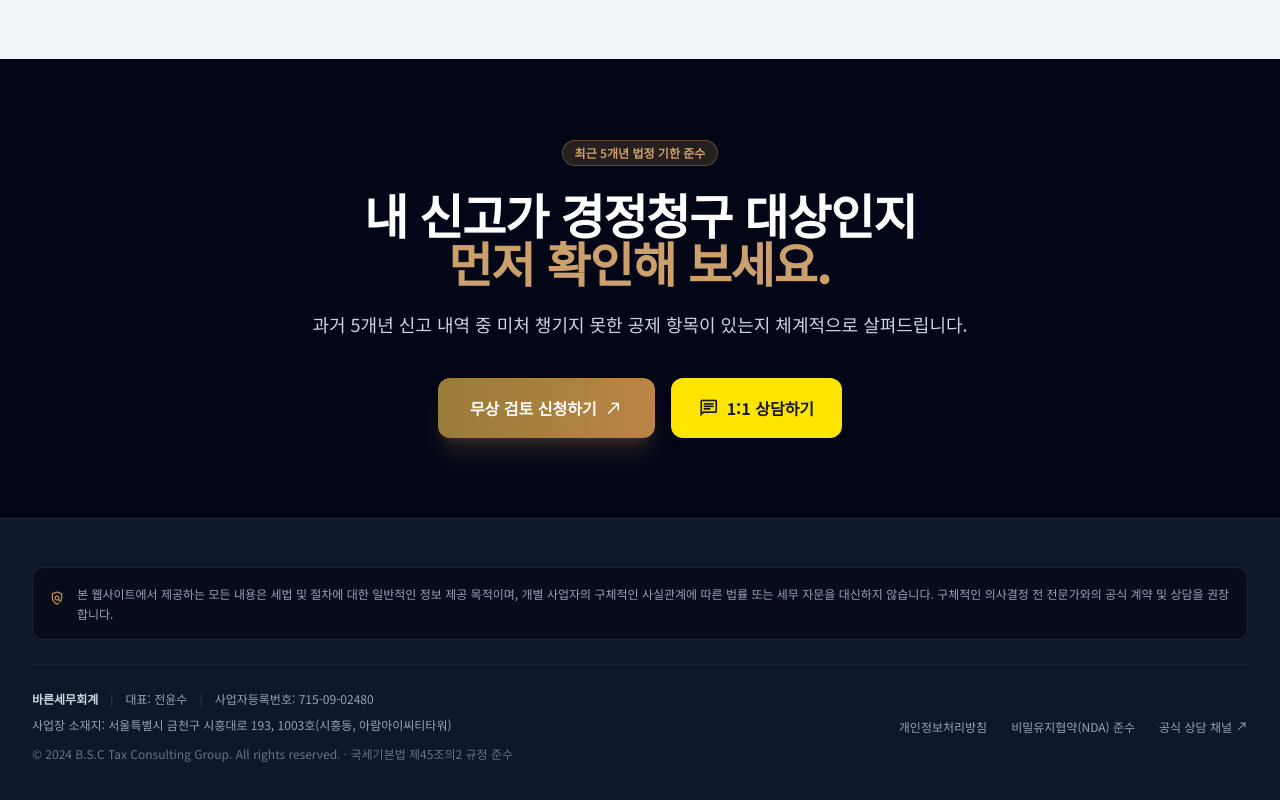
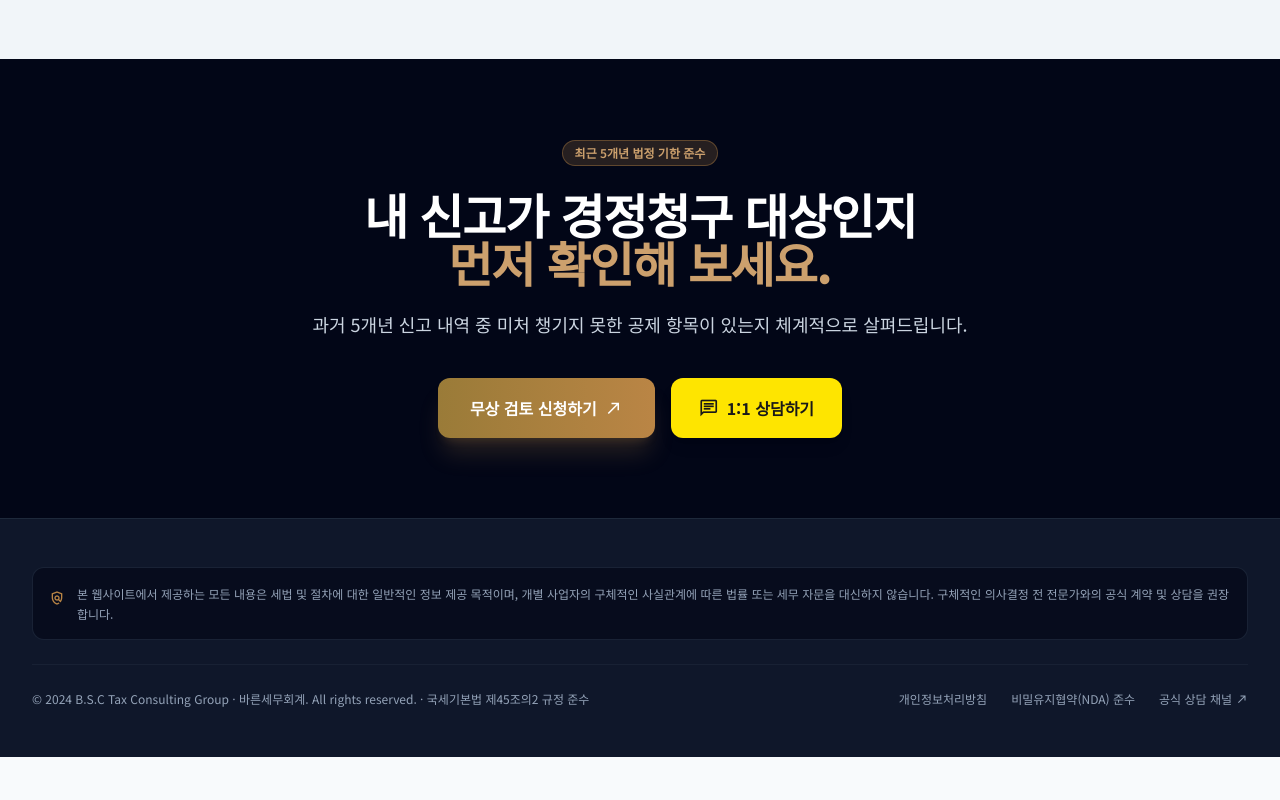
Before and after one commit to parkyuhwan1989/bsc-refund, a plain HTML site: page index.html in a window 1280 px wide. Shown: the part 6056-6856 px from the top of the page. After the commit the page ends 6813 px from the top, so only its background shows below. Drawn offline with nearby package versions, Linux system fonts and the light colour scheme; a script that the page names is missing.

Commit message:
style: simplify footer copyright to include Barun Tax & Accounting in single line

```diff
--- a/index.html
+++ b/index.html
@@ -674,21 +674,11 @@
           본 웹사이트에서 제공하는 모든 내용은 세법 및 절차에 대한 일반적인 정보 제공 목적이며, 개별 사업자의 구체적인 사실관계에 따른 법률 또는 세무 자문을 대신하지 않습니다. 구체적인 의사결정 전 전문가와의 공식 계약 및 상담을 권장합니다.
         </p>
 </div>
-<div class="pt-6 border-t border-slate-800/60 flex flex-col md:flex-row items-start md:items-center justify-between gap-6">
-<div class="space-y-1.5">
-<div class="flex flex-wrap items-center gap-x-3 gap-y-1 text-slate-400">
-<span class="font-semibold text-slate-300">바른세무회계</span>
-<span class="text-slate-700">|</span>
-<span>대표: 전윤수</span>
-<span class="text-slate-700">|</span>
-<span>사업자등록번호: 715-09-02480</span>
+<div class="pt-6 border-t border-slate-800/60 flex flex-col md:flex-row items-center justify-between gap-4">
+<div>
+<p>© 2024 B.S.C Tax Consulting Group · 바른세무회계. All rights reserved. · 국세기본법 제45조의2 규정 준수</p>
 </div>
-<div class="text-slate-400">
-<span>사업장 소재지: 서울특별시 금천구 시흥대로 193, 1003호(시흥동, 아람아이씨티타워)</span>
-</div>
-<p class="text-slate-500 pt-1">© 2024 B.S.C Tax Consulting Group. All rights reserved. · 국세기본법 제45조의2 규정 준수</p>
-</div>
-<div class="flex items-center gap-6 shrink-0">
+<div class="flex items-center gap-6">
 <a class="hover:text-slate-200 transition-colors" href="#">개인정보처리방침</a>
 <a class="hover:text-slate-200 transition-colors" href="#">비밀유지협약(NDA) 준수</a>
 <a class="hover:text-gold-400 transition-colors inline-flex items-center gap-1" href="http://pf.kakao.com/_xoJixeX/chat" rel="noopener noreferrer" target="_blank">
```
